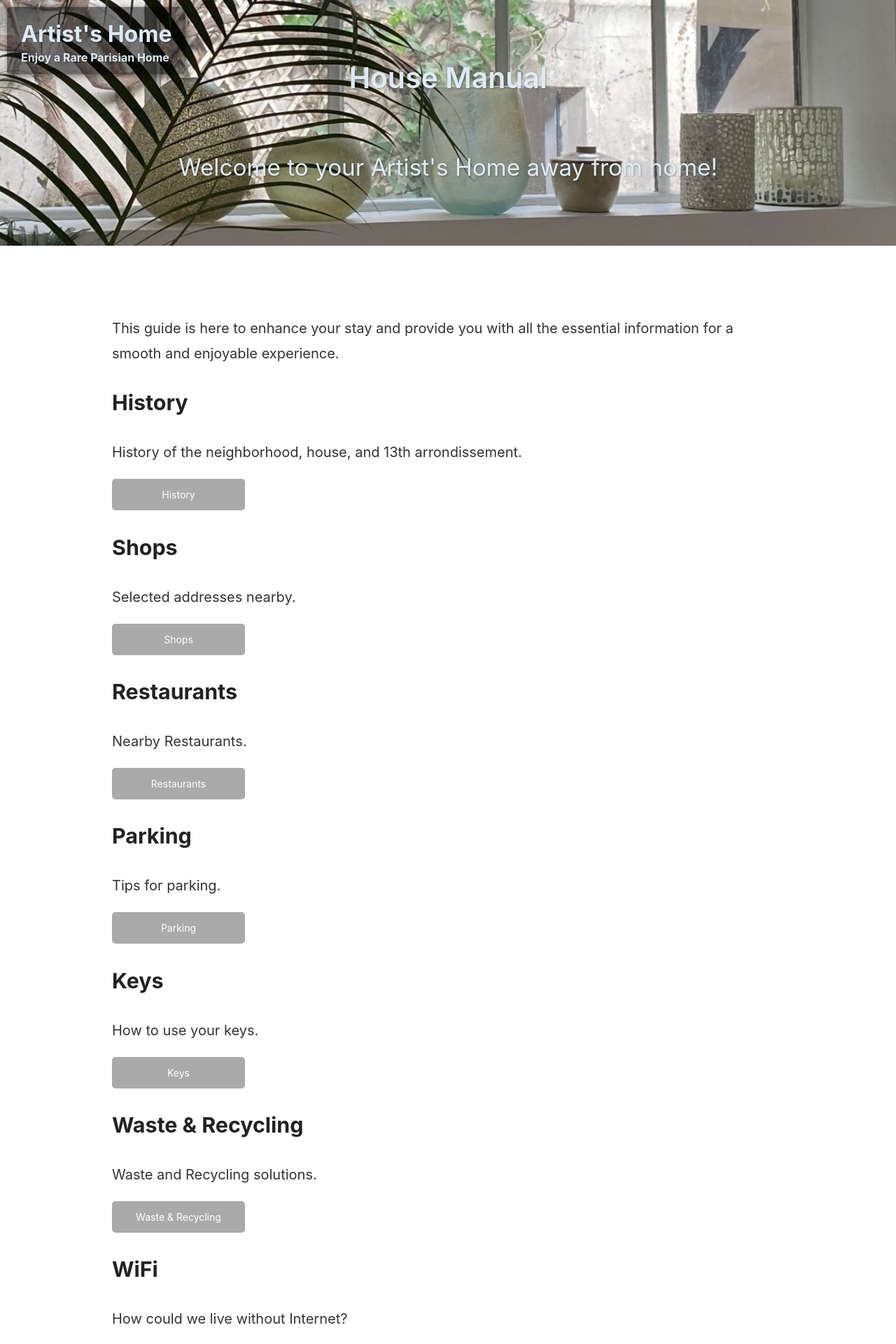
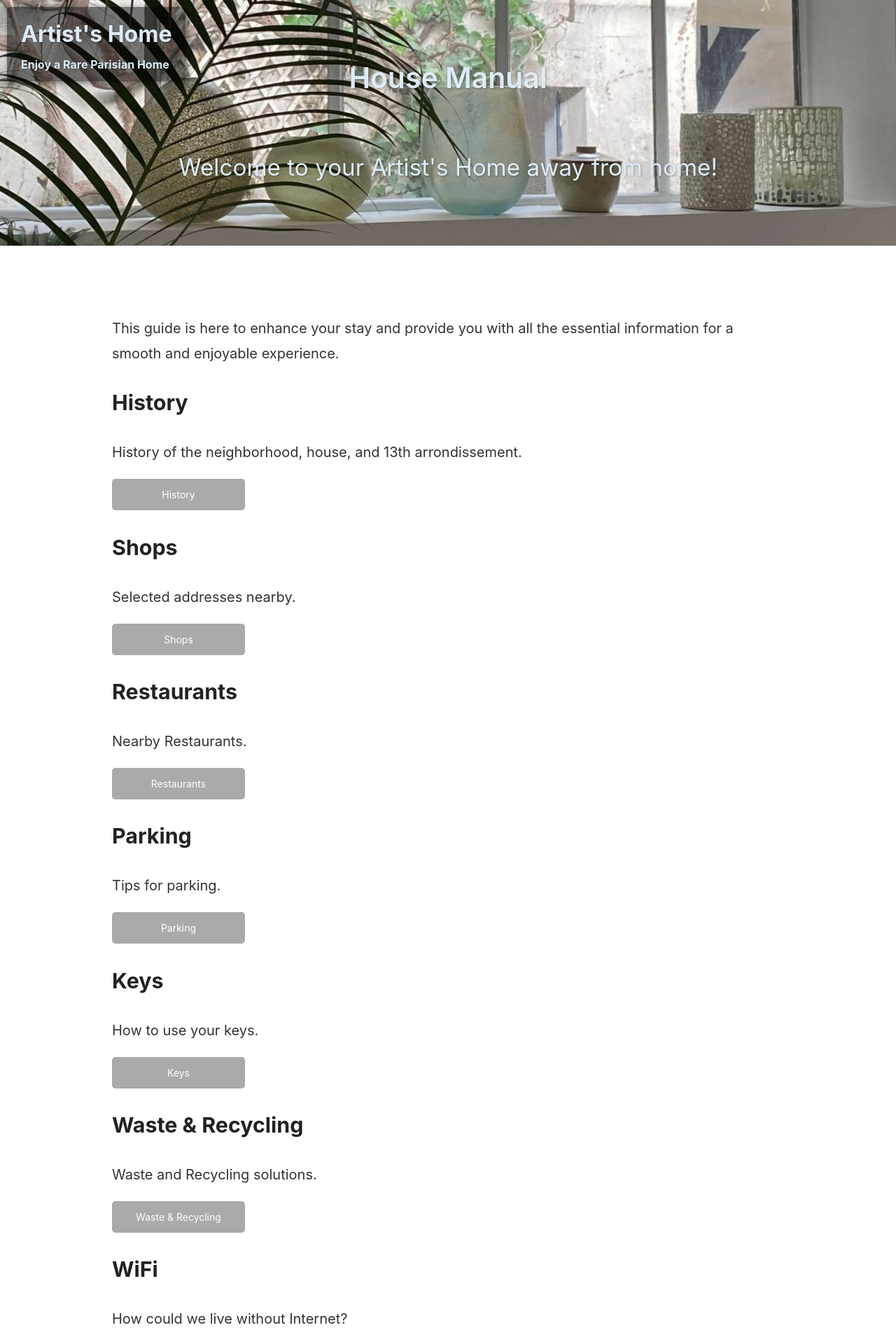
Before and after one commit to PhilAlain/tac, a Jekyll site: the page index2.html, which Jekyll copies as it is, in a window 1280 px wide. Shown: the top 1920 px of the page at 70% size. Built offline with Jekyll 4.4.1, drawn with Linux system fonts in a browser that asks for light colours.

Commit message:
Update style.css

```diff
--- a/css/style.css
+++ b/css/style.css
@@ -33,7 +33,6 @@ body {
     font-size: 1rem; /* Decreased font size */
     color: #DDEBF7; /* Same color as House Manual text */
     font-weight: bold; /* Bold characters */
-    margin-top: -10px; /* Bring tagline closer to title */
 }
 
 .page-header {
```
